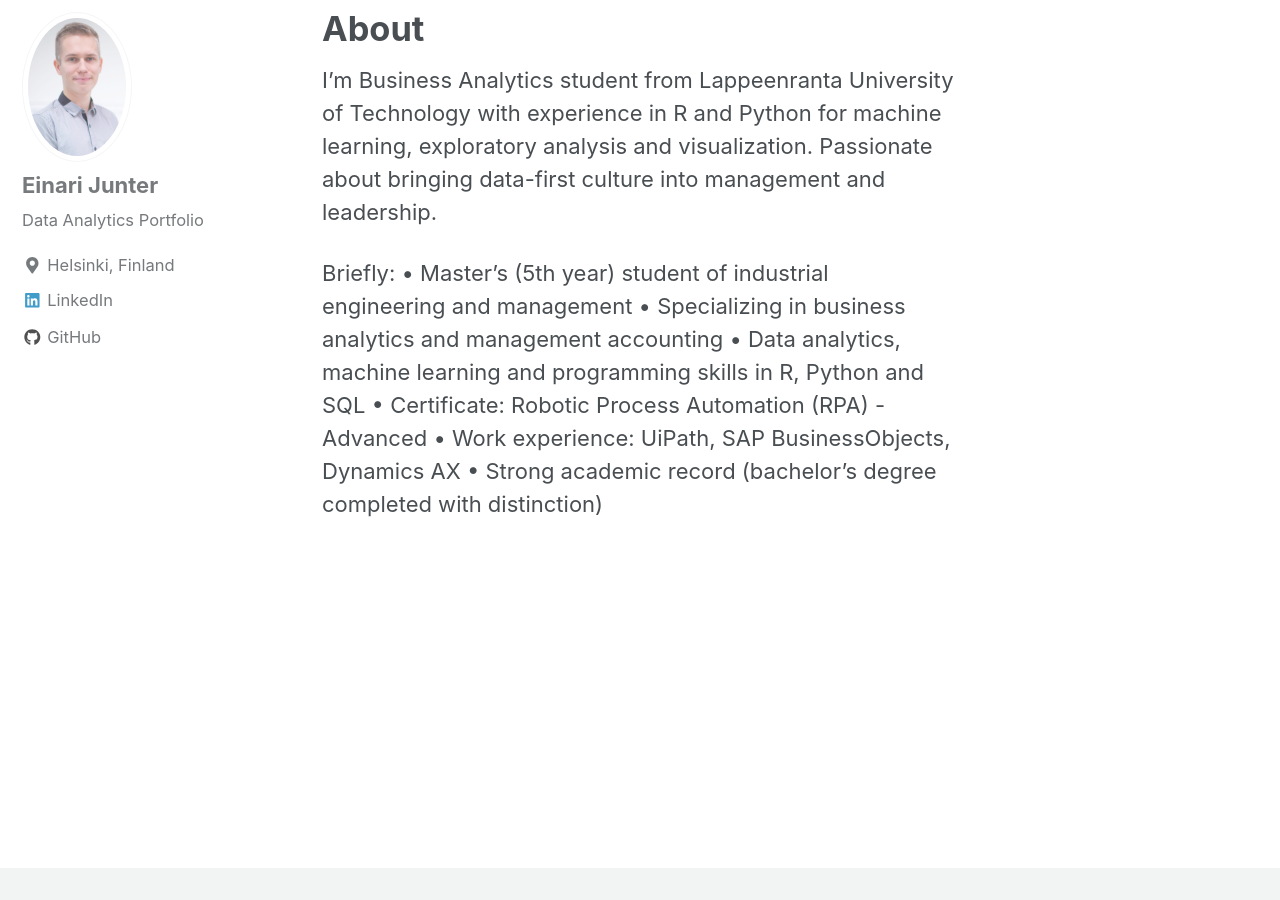
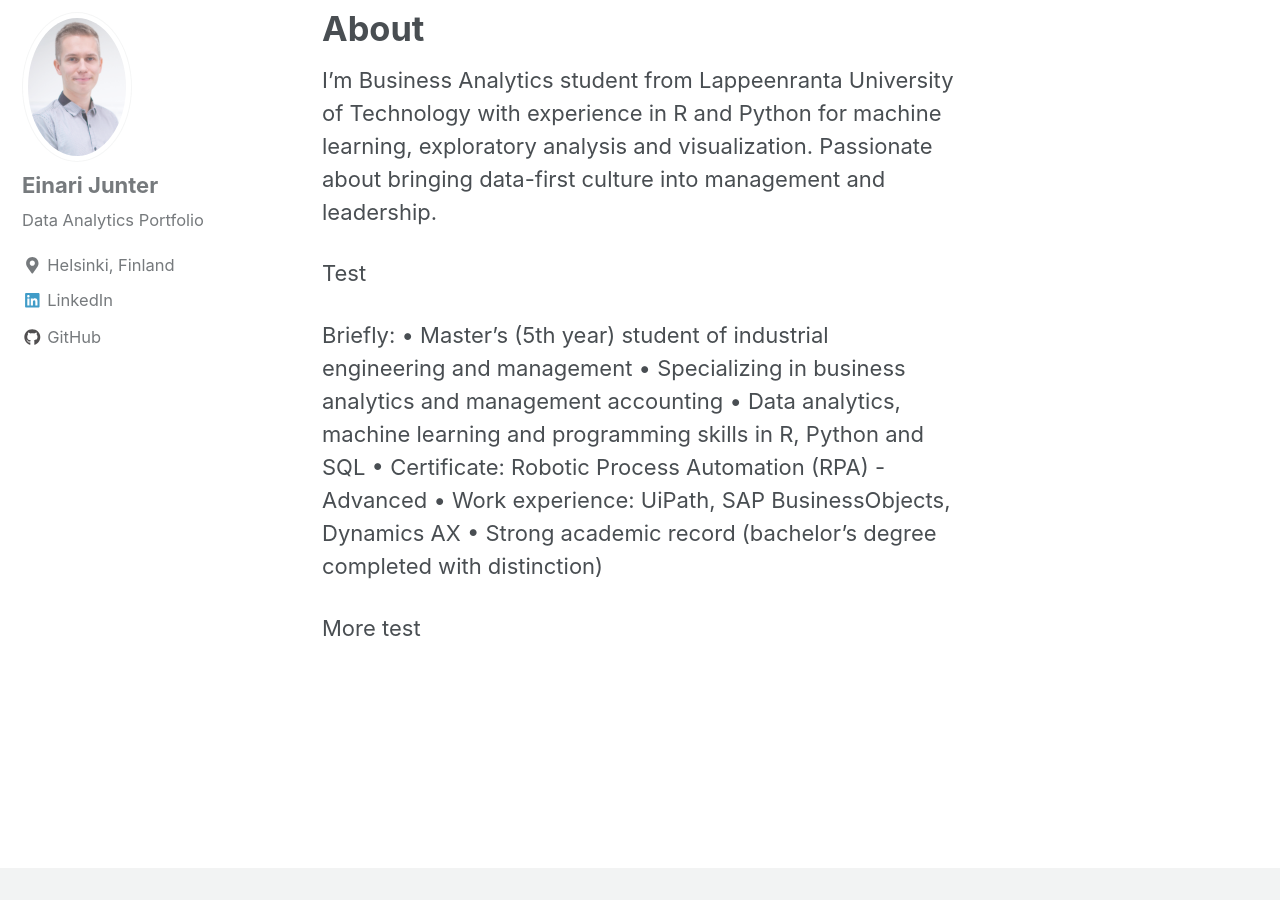
Before and after one commit to einarijunter/einarijunter.github.io, a Jekyll site: the page built from _pages/about.md, in a window 1280 px wide and 900 px high, scrolled down 490 px. Built offline with Jekyll 4.4.1, drawn with Linux system fonts in a browser that asks for light colours; cached includes are drawn as plain includes; nearby versions of some CDN libraries.

Commit message:
fixing about

```diff
--- a/_pages/about.md
+++ b/_pages/about.md
@@ -7,8 +7,7 @@ header:
 
 I'm Business Analytics student from Lappeenranta University of Technology with experience in R and Python for machine learning, exploratory analysis and visualization. Passionate about bringing data-first culture into management and leadership.
 
-
-
+Test
 
 Briefly:
 • Master's (5th year) student of industrial engineering and management
@@ -17,3 +16,5 @@ Briefly:
 • Certificate: Robotic Process Automation (RPA) - Advanced
 • Work experience: UiPath, SAP BusinessObjects, Dynamics AX
 • Strong academic record (bachelor's degree completed with distinction)
+
+More test
```
